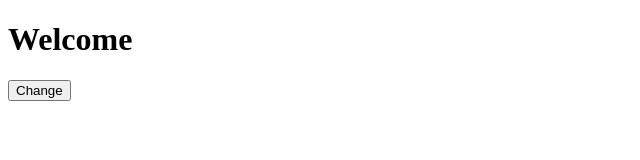
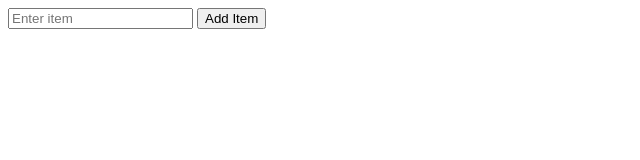
Before and after one commit to Rihan879/CSE24_JS, a plain HTML site: page index4.html in a window 1280 px wide. Shown: the whole page, without its empty margins (0-640 px from the left). Drawn offline with Linux system fonts and the light colour scheme.

Commit message:
DOM example

```diff
--- a/index4.html
+++ b/index4.html
@@ -3,12 +3,18 @@
 <head>
     <meta charset="UTF-8">
     <meta name="viewport" content="width=device-width, initial-scale=1.0">
-    <title>DOM Example</title>
+    <title>List App</title>
 </head>
 <body>
-      <h1 id="heading">Welcome</h1>
+      <!-- <h1 id="heading">Welcome</h1>
 
-    <button onclick="changeContent()">Change</button>
+    <button onclick="changeContent()">Change</button> -->
+
+     <input type="text" id="itemInput" placeholder="Enter item">
+    <button onclick="addItem()">Add Item</button>
+
+    <ul id="itemList"></ul>
+
 
     <script src="script4.js"></script>
 </body>
--- a/script4.js
+++ b/script4.js
@@ -1,7 +1,19 @@
-function changeContent() {
-    let heading = document.getElementById("heading");
+// function changeContent() {
+//     let heading = document.getElementById("heading");
 
-    heading.innerHTML = "Text Changed!";
-    heading.style.color = "blue";
-    heading.style.fontSize = "40px";
+//     heading.innerHTML = "Text Changed!";
+//     heading.style.color = "blue";
+//     heading.style.fontSize = "40px";
+// }
+
+function addItem() {
+    let input = document.getElementById("itemInput");
+    let list = document.getElementById("itemList");
+
+    let newItem = document.createElement("li");
+    newItem.textContent = input.value;
+
+    list.appendChild(newItem);
+
+    input.value = "";
 }
```
